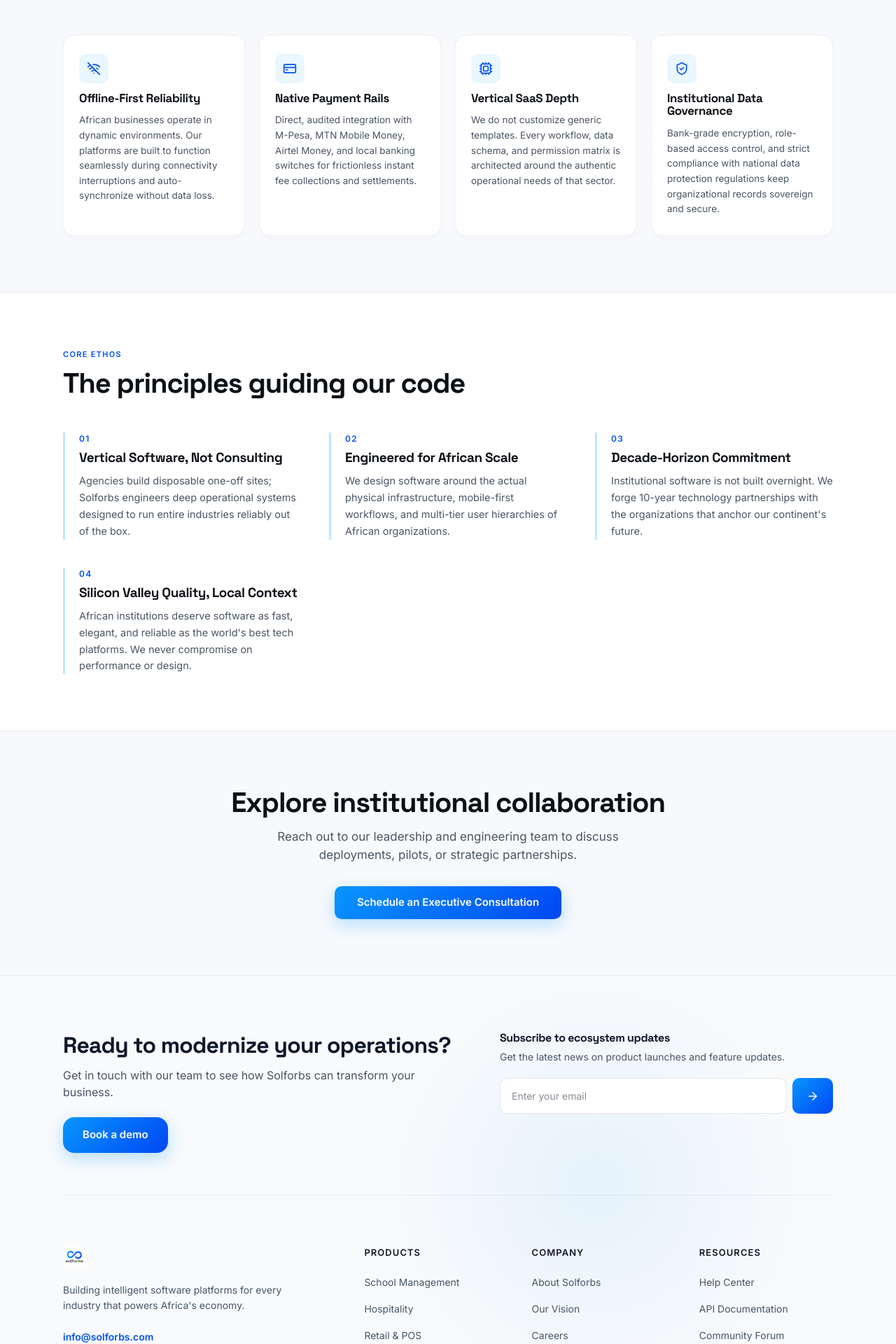
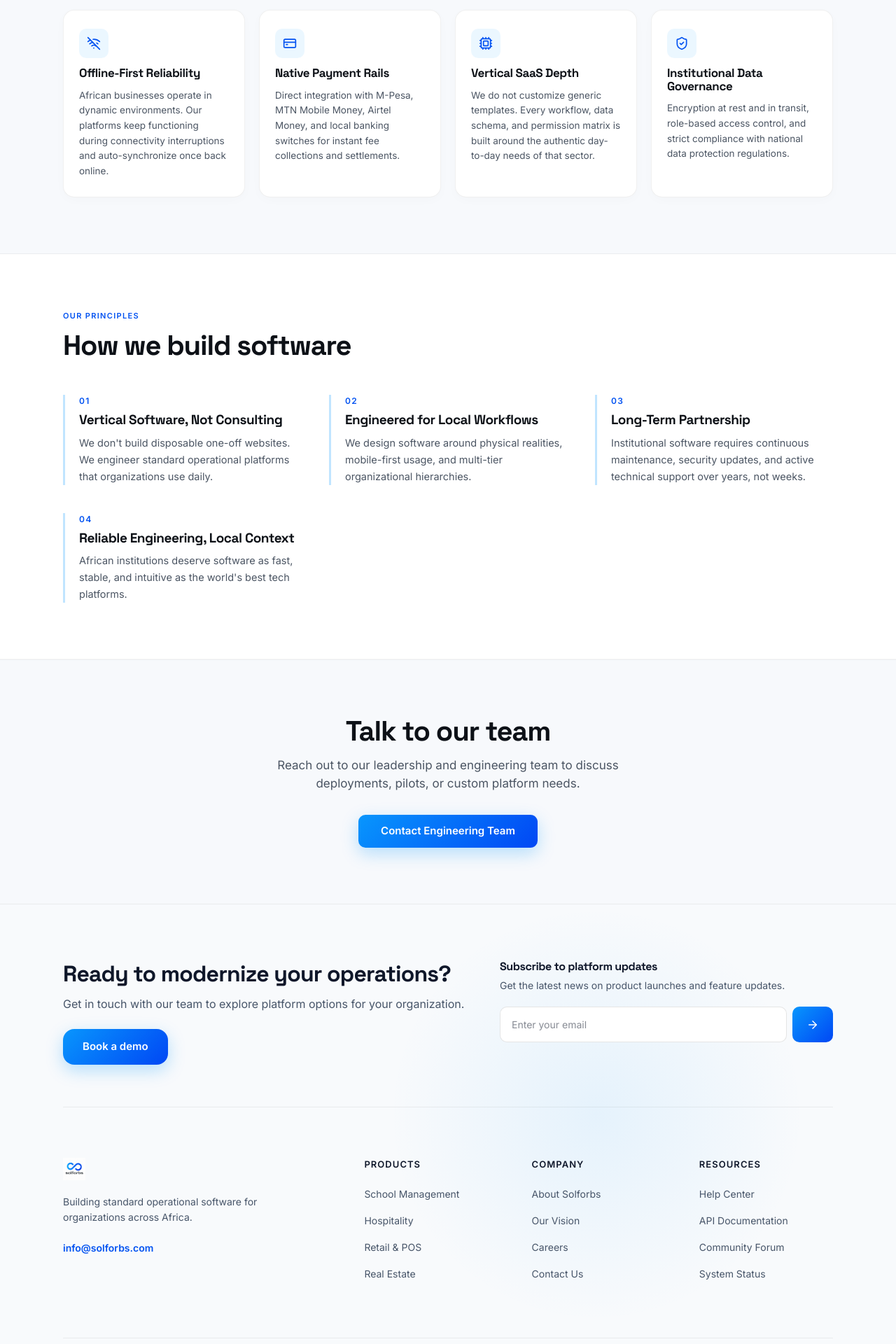
Before and after one commit to Hussein380/solforbs, a Next.js app: page /about in a window 1280 px wide. Shown: the part 861-2781 px from the top of the page at 70% size. Built offline with nearby package versions, Linux system fonts and the light colour scheme; no server answers; the database is empty.

Commit message:
fix(copy): remove em-dashes and AI marketing clichés across all pages

```diff
--- a/src/app/(marketing)/about/page.tsx
+++ b/src/app/(marketing)/about/page.tsx
@@ -4,49 +4,49 @@ import { Reveal } from "@/components/motion/Reveal";
 import { ShieldCheck, WifiOff, CreditCard, Cpu } from "lucide-react";
 
 export const metadata: Metadata = {
-  title: "About Us — Solforbs",
-  description: "Solforbs is an African enterprise software company engineering foundational vertical SaaS platforms for the continent's key industries.",
+  title: "About Us | Solforbs",
+  description: "Solforbs is an African enterprise software company building vertical SaaS platforms for the continent's key industries.",
 };
 
 const engineeringPillars = [
   {
     icon: WifiOff,
     title: "Offline-First Reliability",
-    desc: "African businesses operate in dynamic environments. Our platforms are built to function seamlessly during connectivity interruptions and auto-synchronize without data loss."
+    desc: "African businesses operate in dynamic environments. Our platforms keep functioning during connectivity interruptions and auto-synchronize once back online."
   },
   {
     icon: CreditCard,
     title: "Native Payment Rails",
-    desc: "Direct, audited integration with M-Pesa, MTN Mobile Money, Airtel Money, and local banking switches for frictionless instant fee collections and settlements."
+    desc: "Direct integration with M-Pesa, MTN Mobile Money, Airtel Money, and local banking switches for instant fee collections and settlements."
   },
   {
     icon: Cpu,
     title: "Vertical SaaS Depth",
-    desc: "We do not customize generic templates. Every workflow, data schema, and permission matrix is architected around the authentic operational needs of that sector."
+    desc: "We do not customize generic templates. Every workflow, data schema, and permission matrix is built around the authentic day-to-day needs of that sector."
   },
   {
     icon: ShieldCheck,
     title: "Institutional Data Governance",
-    desc: "Bank-grade encryption, role-based access control, and strict compliance with national data protection regulations keep organizational records sovereign and secure."
+    desc: "Encryption at rest and in transit, role-based access control, and strict compliance with national data protection regulations."
   },
 ];
 
 const values = [
   {
     title: "Vertical Software, Not Consulting",
-    desc: "Agencies build disposable one-off sites; Solforbs engineers deep operational systems designed to run entire industries reliably out of the box."
+    desc: "We don't build disposable one-off websites. We engineer standard operational platforms that organizations use daily."
   },
   {
-    title: "Engineered for African Scale",
-    desc: "We design software around the actual physical infrastructure, mobile-first workflows, and multi-tier user hierarchies of African organizations."
+    title: "Engineered for Local Workflows",
+    desc: "We design software around physical realities, mobile-first usage, and multi-tier organizational hierarchies."
   },
   {
-    title: "Decade-Horizon Commitment",
-    desc: "Institutional software is not built overnight. We forge 10-year technology partnerships with the organizations that anchor our continent's future."
+    title: "Long-Term Partnership",
+    desc: "Institutional software requires continuous maintenance, security updates, and active technical support over years, not weeks."
   },
   {
-    title: "Silicon Valley Quality, Local Context",
-    desc: "African institutions deserve software as fast, elegant, and reliable as the world's best tech platforms. We never compromise on performance or design."
+    title: "Reliable Engineering, Local Context",
+    desc: "African institutions deserve software as fast, stable, and intuitive as the world's best tech platforms."
   },
 ];
 
@@ -60,10 +60,10 @@ export default function AboutPage() {
           <Reveal>
             <span className="section-label">Company Mission</span>
             <h1 style={{ fontSize: "clamp(38px, 5.2vw, 64px)", fontWeight: 800, lineHeight: 1.1, letterSpacing: "-0.04em", marginBottom: 24, fontFamily: "'Space Grotesk', sans-serif" }}>
-              Architecting Africa&apos;s digital operating foundation.
+              Operational software for African institutions.
             </h1>
             <p style={{ fontSize: "clamp(17px, 1.8vw, 21px)", color: "var(--text-secondary)", lineHeight: 1.7, maxWidth: 720 }}>
-              Solforbs builds dedicated vertical software platforms that empower African institutions to transition from manual, error-prone workflows to automated, high-efficiency cloud operations. Headquartered in Nairobi, we engineer products built to power thousands of schools, clinics, and businesses across the continent.
+              Solforbs develops specialized software for key industries across East Africa. Based in Nairobi, we replace fragmented paperwork and spreadsheets with reliable platforms for schools, clinics, and hospitality businesses.
             </p>
           </Reveal>
         </div>
@@ -130,8 +130,8 @@ export default function AboutPage() {
       <section className="section-pad-sm" style={{ background: "#fff", borderBottom: "1px solid rgba(0,0,0,0.04)" }}>
         <div style={{ maxWidth: 1100, margin: "0 auto" }}>
           <Reveal>
-            <span className="section-label">Core Ethos</span>
-            <h2 className="section-title" style={{ marginBottom: 48 }}>The principles guiding our code</h2>
+            <span className="section-label">Our Principles</span>
+            <h2 className="section-title" style={{ marginBottom: 48 }}>How we build software</h2>
           </Reveal>
 
           <div style={{ display: "grid", gridTemplateColumns: "repeat(auto-fit, minmax(260px, 1fr))", gap: 40 }}>
@@ -156,12 +156,12 @@ export default function AboutPage() {
 
       <section className="section-pad-sm" style={{ background: "var(--bg-alt)", textAlign: "center", borderTop: "1px solid rgba(0,0,0,0.04)" }}>
         <Reveal>
-          <h2 className="section-title" style={{ marginBottom: 14 }}>Explore institutional collaboration</h2>
+          <h2 className="section-title" style={{ marginBottom: 14 }}>Talk to our team</h2>
           <p style={{ color: "var(--text-secondary)", marginBottom: 32, fontSize: 17, maxWidth: 520, margin: "0 auto 32px" }}>
-            Reach out to our leadership and engineering team to discuss deployments, pilots, or strategic partnerships.
+            Reach out to our leadership and engineering team to discuss deployments, pilots, or custom platform needs.
           </p>
           <Link href="/contact" className="btn btn-primary" style={{ padding: "12px 32px", borderRadius: 10, fontSize: 15 }}>
-            Schedule an Executive Consultation
+            Contact Engineering Team
           </Link>
         </Reveal>
       </section>
--- a/src/app/(marketing)/contact/page.tsx
+++ b/src/app/(marketing)/contact/page.tsx
@@ -2,8 +2,8 @@ import type { Metadata } from "next";
 import ContactClient from "./ContactClient";
 
 export const metadata: Metadata = {
-  title: "Contact — Solforbs",
-  description: "Get in touch with the Solforbs team. We'll get back within one business day.",
+  title: "Contact | Solforbs",
+  description: "Get in touch with the Solforbs team. We reply within one business day.",
 };
 
 export default function ContactPage() {
--- a/src/app/(marketing)/industries/page.tsx
+++ b/src/app/(marketing)/industries/page.tsx
@@ -2,8 +2,8 @@ import type { Metadata } from "next";
 import IndustriesClient from "@/app/(marketing)/industries/IndustriesClient";
 
 export const metadata: Metadata = {
-  title: "Industries — Solforbs",
-  description: "Solforbs is building intelligent software platforms for every major sector — education, hospitality, healthcare, real estate, agriculture, and beyond.",
+  title: "Industries | Solforbs",
+  description: "Solforbs builds specialized operational software for education, hospitality, healthcare, and trade across Africa.",
 };
 
 export default function IndustriesPage() {
--- a/src/app/(marketing)/page.tsx
+++ b/src/app/(marketing)/page.tsx
@@ -3,9 +3,9 @@ import HomeClient from "./HomeClient";
 import { getProjects } from "@/lib/actions/project.actions";
 
 export const metadata: Metadata = {
-  title: "Solforbs — Software built for every industry that powers Africa",
+  title: "Solforbs | Software built for every industry that powers Africa",
   description:
-    "Solforbs builds intelligent platforms that help organizations run better — starting with education, expanding across every sector in Africa.",
+    "Solforbs builds cloud management software for key African industries, starting with education and expanding across primary economic sectors.",
 };
 
 export default async function HomePage() {
--- a/src/app/layout.tsx
+++ b/src/app/layout.tsx
@@ -4,11 +4,11 @@ import "./globals.css";
 export const metadata: Metadata = {
   metadataBase: new URL("https://solforbs.com"),
   title: {
-    default: "Solforbs — Software built for every industry that powers Africa",
+    default: "Solforbs | Software built for every industry that powers Africa",
     template: "%s | Solforbs",
   },
   description:
-    "Solforbs builds intelligent, industry-specific software platforms — starting with education and expanding to every major sector across Africa.",
+    "Solforbs builds cloud management software for key African industries, starting with education and expanding across primary economic sectors.",
   keywords: ["Solforbs", "industry software Africa", "SaaS Africa"],
 };
 
--- a/src/components/marketing/Footer.tsx
+++ b/src/components/marketing/Footer.tsx
@@ -62,7 +62,7 @@ export default function Footer() {
               Ready to modernize your operations?
             </h3>
             <p style={{ fontSize: 16, color: "#475569", marginBottom: 24 }}>
-              Get in touch with our team to see how Solforbs can transform your business.
+              Get in touch with our team to explore platform options for your organization.
             </p>
             <Link href="/contact" className="btn btn-primary-lg">
               Book a demo
@@ -71,7 +71,7 @@ export default function Footer() {
 
           <div style={{ flex: "1 1 300px" }}>
             <h4 style={{ fontSize: 16, fontWeight: 700, color: "#0F172A", marginBottom: 8 }}>
-              Subscribe to ecosystem updates
+              Subscribe to platform updates
             </h4>
             <p style={{ fontSize: 14, color: "#475569", marginBottom: 20 }}>
               Get the latest news on product launches and feature updates.
@@ -115,7 +115,7 @@ export default function Footer() {
             <Image src="/logo.png" alt="Solforbs" width={110} height={32}
               style={{ objectFit: "contain", height: 32, width: "auto", marginBottom: 20 }} />
             <p style={{ fontSize: 14, color: "#475569", lineHeight: 1.6, marginBottom: 20 }}>
-              Building intelligent software platforms for every industry that powers Africa&apos;s economy.
+              Building standard operational software for organizations across Africa.
             </p>
             <a href="mailto:info@solforbs.com" className="footer-link"
               style={{ fontWeight: 600, color: "var(--brand-mid)" }}>
--- a/src/components/marketing/Navbar.tsx
+++ b/src/components/marketing/Navbar.tsx
@@ -210,7 +210,7 @@ export default function Navbar({ projects = [] }: { projects?: any[] }) {
               <Link href="/contact" className="btn btn-primary">Book a Demo</Link>
             </div>
 
-            {/* Hamburger — mobile */}
+            {/* Mobile menu toggle */}
             <button
               aria-label="Toggle menu"
               className="nav-mobile"
--- a/src/components/marketing/PlatformShowcase.tsx
+++ b/src/components/marketing/PlatformShowcase.tsx
@@ -7,7 +7,7 @@ import { motion, AnimatePresence } from "framer-motion";
 import ProjectFeatureCarousel from "./ProjectFeatureCarousel";
 import { Layers } from "lucide-react";
 
-/** Returns a valid http(s) URL or undefined — strictly checks hostname so "https://#" never passes */
+/** Returns a valid http(s) URL or undefined: strictly checks hostname so "https://#" never passes */
 function safeLink(url: string | undefined | null): string | undefined {
   if (!url) return undefined;
   const t = url.trim();
```
Also changed, not shown: src/app/(marketing)/HomeClient.tsx (+8 -8 lines), src/app/(marketing)/industries/IndustriesClient.tsx (+4 -4 lines), src/app/(marketing)/vision/page.tsx (+7 -7 lines).
